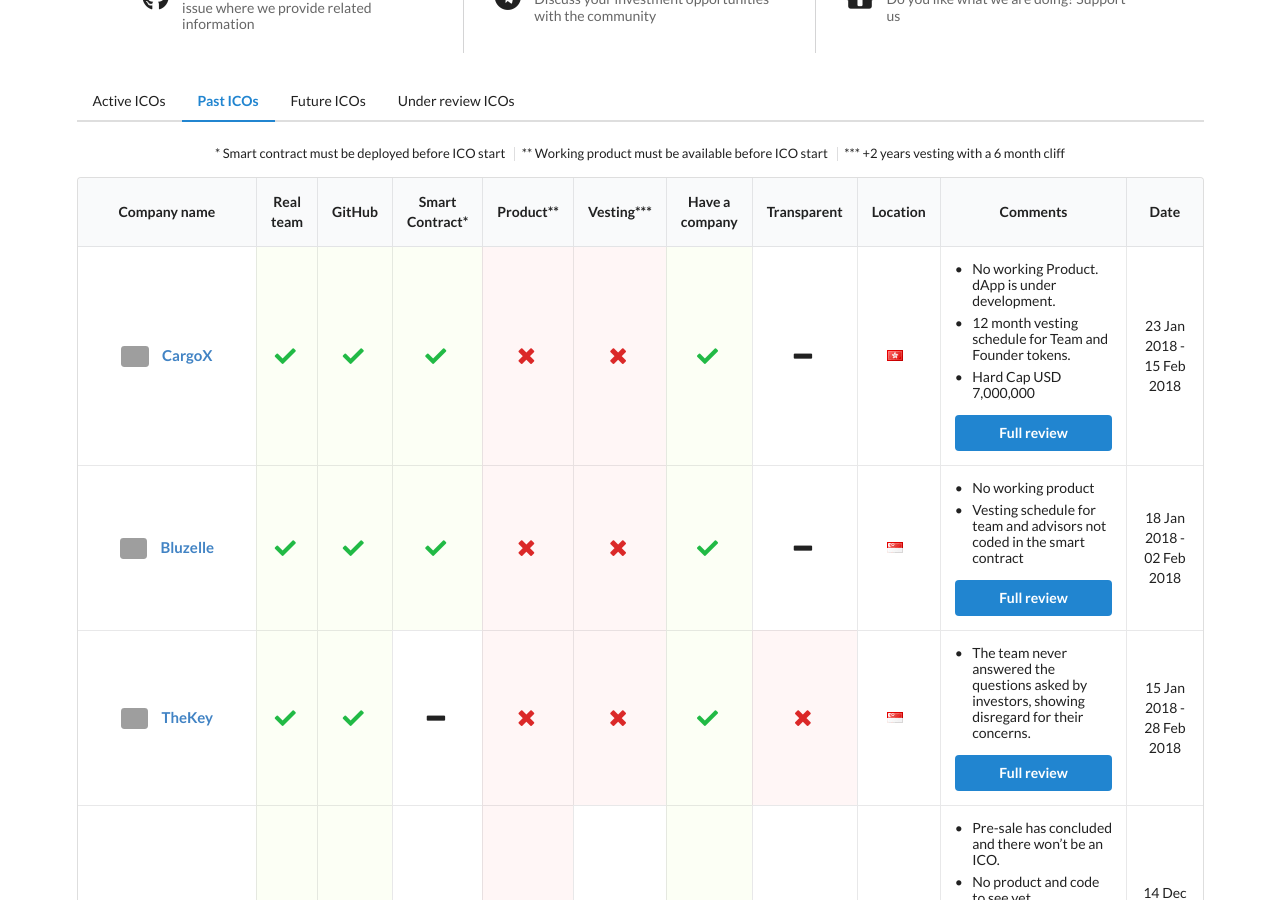
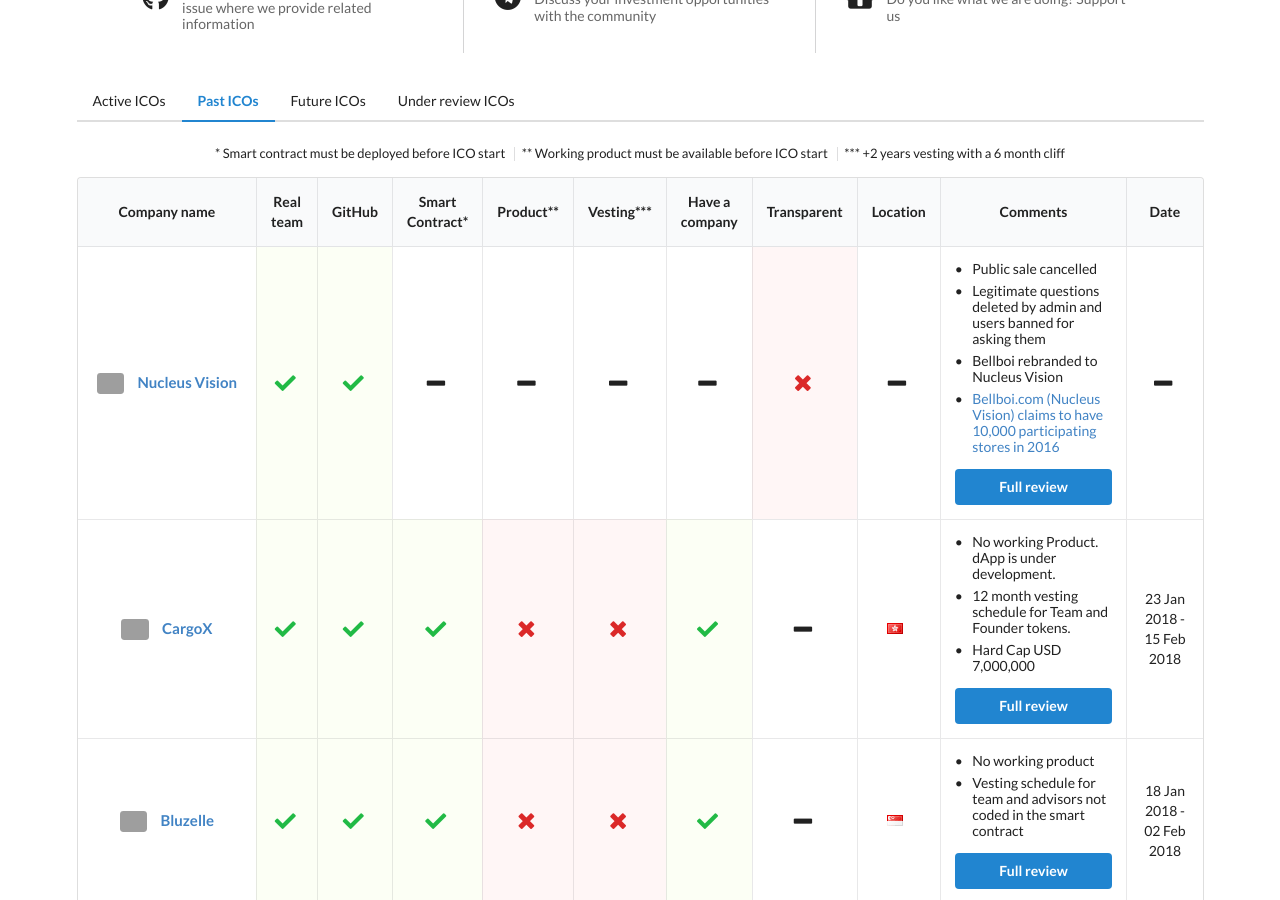
Before and after one commit to ico-check/ico-check, a Jekyll site: the page built from past.md, in a window 1280 px wide and 900 px high, scrolled down 315 px. Built offline with Jekyll 4.4.1, drawn with Linux system fonts in a browser that asks for light colours; nearby versions of some CDN libraries; grey boxes are pictures that could not be loaded.

Commit message:
25-nucleusvision-ico-check
Adding Nucleus Vision to Past ICOs. Public sale is cancelled

```diff
--- a/_data/past-icos.yml
+++ b/_data/past-icos.yml
@@ -1,3 +1,25 @@
+- name: Nucleus Vision
+  image: https://i.imgur.com/VrJkhWP.jpg
+  url: https://nucleus.vision/
+  real_team: true
+  github: true
+  smart_contract:
+  product:
+  min_vesting:
+  have_company:
+  transparent: false
+  location:
+  comments:
+    - content: Public sale cancelled
+    - content: Legitimate questions deleted by admin and users banned for asking them
+    - content: Bellboi rebranded to Nucleus Vision
+    - content: Bellboi.com (Nucleus Vision) claims to have 10,000 participating stores in 2016
+      url: https://web.archive.org/web/20160723052711/http://www.bellboi.com/
+  ico_start_date:
+  ico_end_date:
+  safe:
+  issue_url: https://github.com/ico-check/ico-check/issues/25
+
 - name: CargoX
   image: https://i.imgur.com/TFa8PRh.png
   url: https://cargox.io/
```
